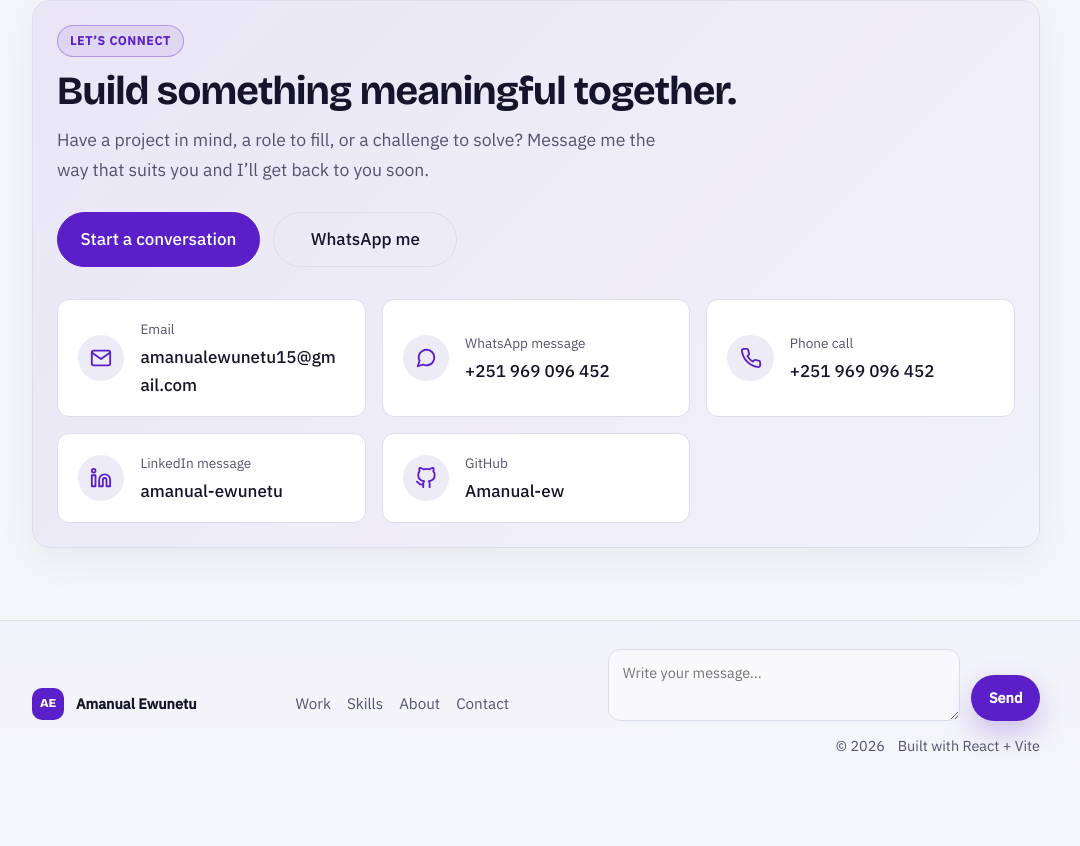
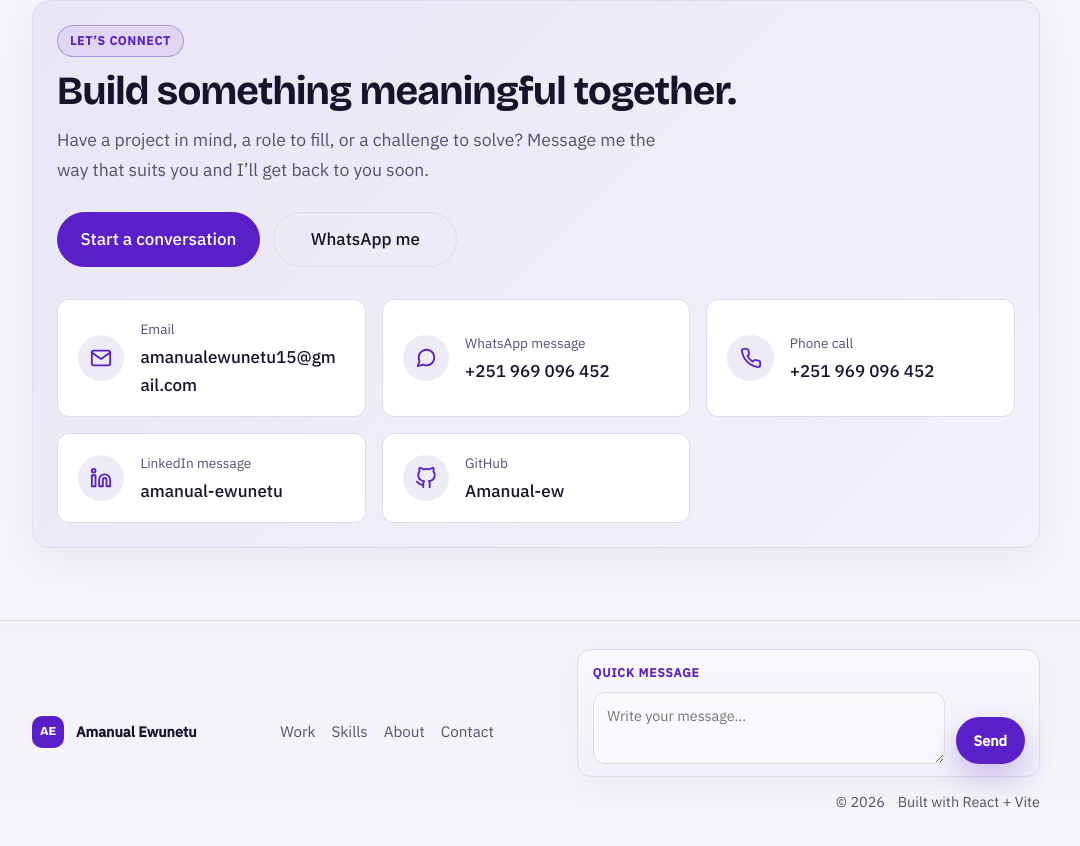
Before and after one commit to Amanual-ew/portfolio-by-react, a React (Vite) app: page / in a window 1280 px wide. Shown: the part 3457-4303 px from the top of the page, without its empty margins (104-1184 px from the left). Before the commit the page ends 4255 px from the top, so only its background shows below. Built offline with nearby package versions, Linux system fonts and the light colour scheme.

Commit message:
Improve: premium footer message box

```diff
--- a/src/App.jsx
+++ b/src/App.jsx
@@ -66,6 +66,8 @@ export default function App() {
           </nav>
 
           <div className="footer-meta footer-meta--stack">
+            <div className="footer-form-card">
+              <span className="footer-form-label">Quick message</span>
               <form className="footer-form" onSubmit={handleSendMessage}>
                 <textarea
                   value={message}
@@ -76,6 +78,7 @@ export default function App() {
                 />
                 <button type="submit">Send</button>
               </form>
+            </div>
             <div className="footer-copy">
               <span>© 2026</span>
               <span>Built with React + Vite</span>
--- a/src/index.css
+++ b/src/index.css
@@ -120,6 +120,8 @@ h2{font-family:var(--display);font-weight:700;font-size:clamp(1.8rem,4vw,2.5rem)
 .footer-nav a:hover{color:var(--ink)}
 .footer-meta{display:flex;align-items:center;gap:.8rem;flex-wrap:wrap}
 .footer-meta--stack{align-items:flex-end;flex-direction:column}
+.footer-form-card{display:grid;gap:.55rem;padding:.8rem .9rem;border:1px solid var(--line);border-radius:14px;background:linear-gradient(180deg, rgba(255,255,255,.5), rgba(91,31,201,.02));box-shadow:0 12px 28px rgba(17,16,30,.04)}
+.footer-form-label{font-size:.75rem;letter-spacing:.08em;text-transform:uppercase;color:var(--accent);font-weight:700}
 .footer-form{display:flex;align-items:flex-end;gap:.7rem;flex-wrap:wrap}
 .footer-form textarea{width:min(22rem,70vw);min-height:2.7rem;max-height:7rem;resize:vertical;border:1px solid var(--line);background:rgba(255,255,255,.45);border-radius:12px;padding:.7rem .85rem;color:var(--ink);font:inherit}
 .footer-form textarea:focus{outline:none;border-color:var(--accent);box-shadow:0 0 0 3px rgba(91,31,201,.12)}
```
Lines whose indentation alone changed are shown as unchanged.
